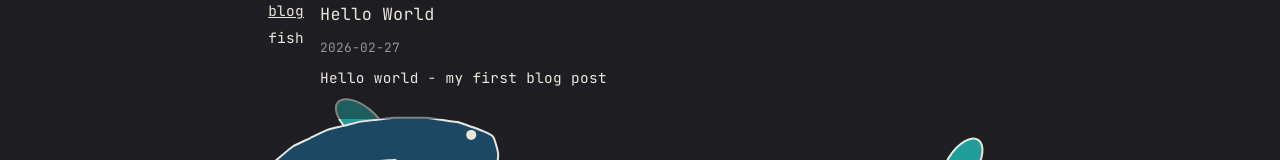
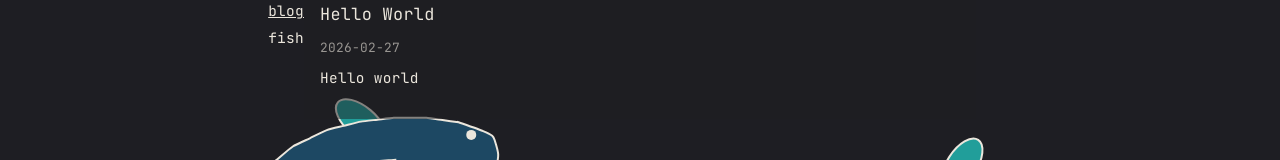
Before and after one commit to Dalton8804/dalton8804.github.io, a Next.js app: page /blog in a window 1280 px wide. Shown: the part 132-292 px from the top of the page. Built offline with nearby package versions, Linux system fonts and the light colour scheme.

Commit message:
Update fish post

```diff
--- a/app/blog/page.tsx
+++ b/app/blog/page.tsx
@@ -8,11 +8,11 @@ export const blogPosts = [
         slug: "hello-world",
         title: "Hello World",
         date: "2026-02-27",
-        summary: "Hello world - my first blog post",
+        summary: "Hello world",
         content: (
             <>
                 <p>
-                    Please go play with the <Link href={`/fish`}>fish</Link>, they get lonely.
+                    go play with the <Link href={`/fish`}>fish</Link>
                 </p>
             </>
         ),
```
